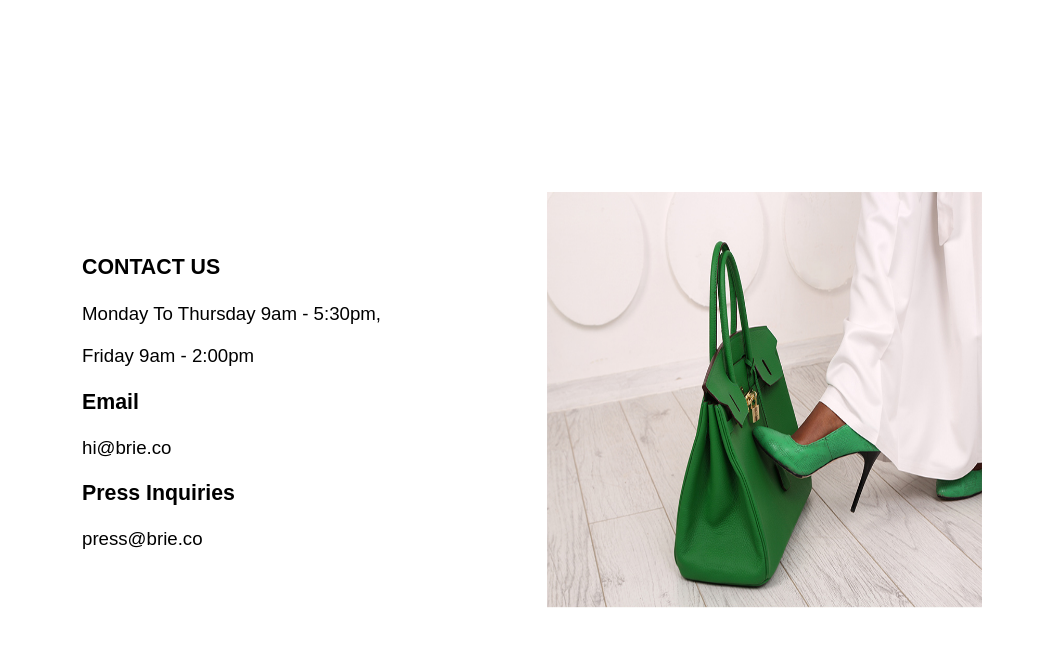
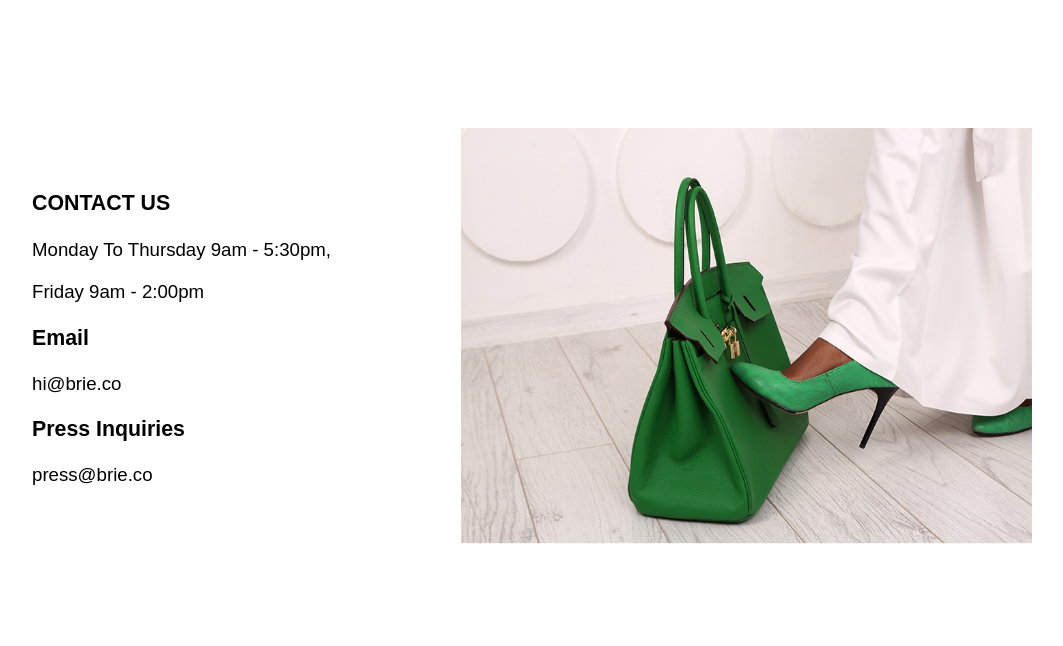
Before and after one commit to Dhanidayo/brie-donation, a React (Create React App) app: page /contact-us in a window 1280 px wide. Shown: the top 646 px of the page, without its empty margins (108-1171 px from the left). Built offline with nearby package versions, Linux system fonts and the light colour scheme; a web font is replaced by a local one.

Commit message:
contact-us page style update

```diff
--- a/src/Pages/ContactUs/style.css
+++ b/src/Pages/ContactUs/style.css
@@ -1,23 +1,29 @@
 .contact-page {
-    padding: 12rem 2rem;
+    padding: 10rem 2rem;
     margin: auto;
 }
 
-/* @media screen and (max-width: 2298px) {
-    .contact-page {
-        padding: 18rem 2rem;
-    }
-} */
-
-@media screen and (max-width: 836px) {
+@media screen and (max-width: 1600px) {
     .contact-page {
         padding: 8rem 2rem;
     }
 }
 
+@media screen and (max-width: 836px) {
+    .contact-page {
+        padding: 8rem 0rem;
+    }
+}
+
 @media screen and (max-width: 802px) {
     .contact-page {
-        padding: 8rem 4rem;
+        padding: 8rem 2rem;
+    }
+}
+
+@media screen and (max-width: 770px) {
+    .contact-page {
+        padding: 8rem 2rem;
     }
 }
 
@@ -25,19 +31,11 @@
     .contact-page {
         padding: 1rem;
     }
-
-    .contact-text {
-        text-align: center;
-    }
 }
 
 @media screen and (max-width: 416px) {
     .contact-page {
         padding: 0 1rem;
-    }
-
-    .contact-text {
-        text-align: center;
     }
 }
 
@@ -53,27 +51,48 @@
     }
 }
 
+
+
+.contact-text {
+    flex-basis: 50%;
+}
+
+@media screen and (max-width: 1442px) {
+    .contact-text {
+        flex-basis: 70%;
+    }
+}
+
+@media screen and (max-width: 836px) {
+    .contact-text {
+        flex-basis: 70%;
+    }
+}
+
+@media screen and (max-width: 602px) {
+    .contact-text {
+        text-align: center;
+    }
+}
+
+@media screen and (max-width: 416px) {
+    .contact-text {
+        text-align: center;
+    }
+}
+
 .contact-row {
     display: flex;
     justify-content: space-between;
     align-items: center;
+    margin: auto;
 }
 
-/* latest adjustment, not sure i'm going with it though */
-@media screen and (max-width: 602px) {
-    .contact-row {
-        flex-direction: column;
-    }
-}
 
-@media screen and (max-width: 416px) {
-    .contact-row {
-        flex-direction: column;
-    }
-}
 
 .contact-col {
     width: 100%;
+    margin: auto;
 }
 
 .contact-col + .contact-col {
@@ -95,7 +114,6 @@
 
 @media screen and (max-width: 1922px) {
     .contact-row {
-        max-width: 1200px;
         margin: auto;
     }
 }
@@ -109,24 +127,27 @@
 
 @media screen and (max-width: 1282px) {
     .contact-row {
-        max-width: 900px;
         margin: auto;
     }
 }
 
 @media screen and (max-width: 1024px) {
     .contact-row {
-        max-width: 700px;
         margin: auto;
     }
 }
 
-/* @media screen and (max-width: 836px) {
+@media screen and (max-width: 602px) {
     .contact-row {
-        max-width: 900px;
-        margin: auto;
+        flex-direction: column;
     }
-} */
+}
+
+@media screen and (max-width: 416px) {
+    .contact-row {
+        flex-direction: column;
+    }
+}
 
 .contact h3 {
     font-size: 20pt;
@@ -152,7 +173,7 @@
 
 @media screen and (max-width: 602px) {
     .contact h3 {
-        font-size: 14pt;
+        font-weight: 800;
     }
 }
 
@@ -199,7 +220,7 @@
 @media screen and (max-width: 602px) {
     .contact-body-text {
         font-size: 14pt;
-        line-height: 14pt;
+        line-height: 12pt;
     }
 }
 
@@ -217,6 +238,11 @@
         line-height: 18pt;
         font-weight: light;
     }
+}
+
+
+.contact-image {
+    flex-basis: 100%;
 }
 
 @media screen and (max-width: 2298px) {
@@ -251,7 +277,6 @@
     .contact-image {
         width: 434px;
         height: 290px;
-        /* margin: auto; */
         margin-left: 4rem;
     }
 }
```
